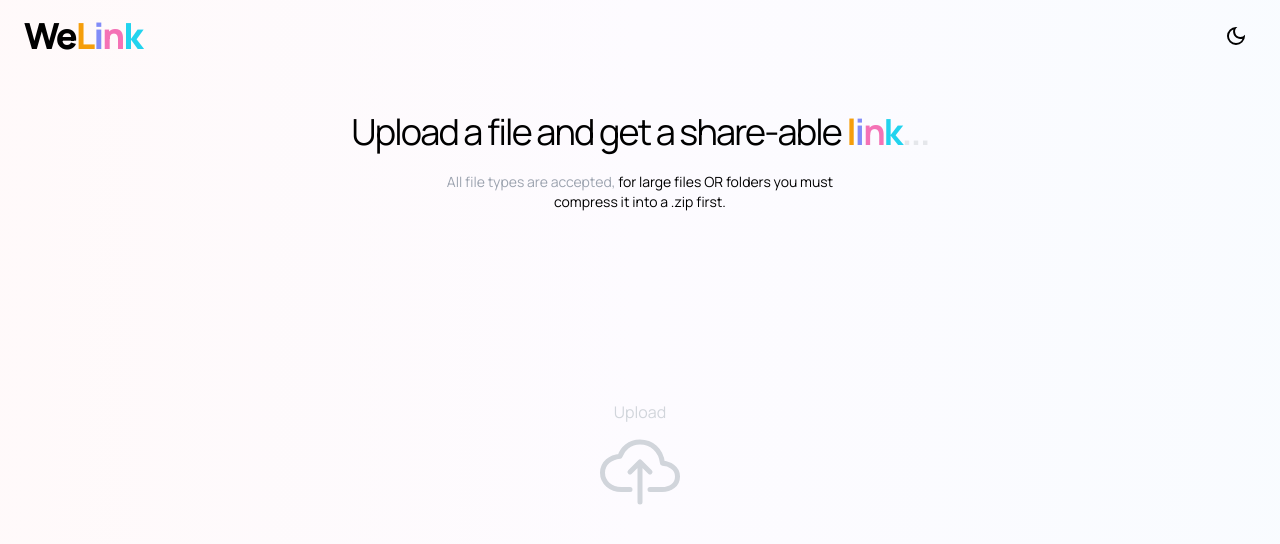
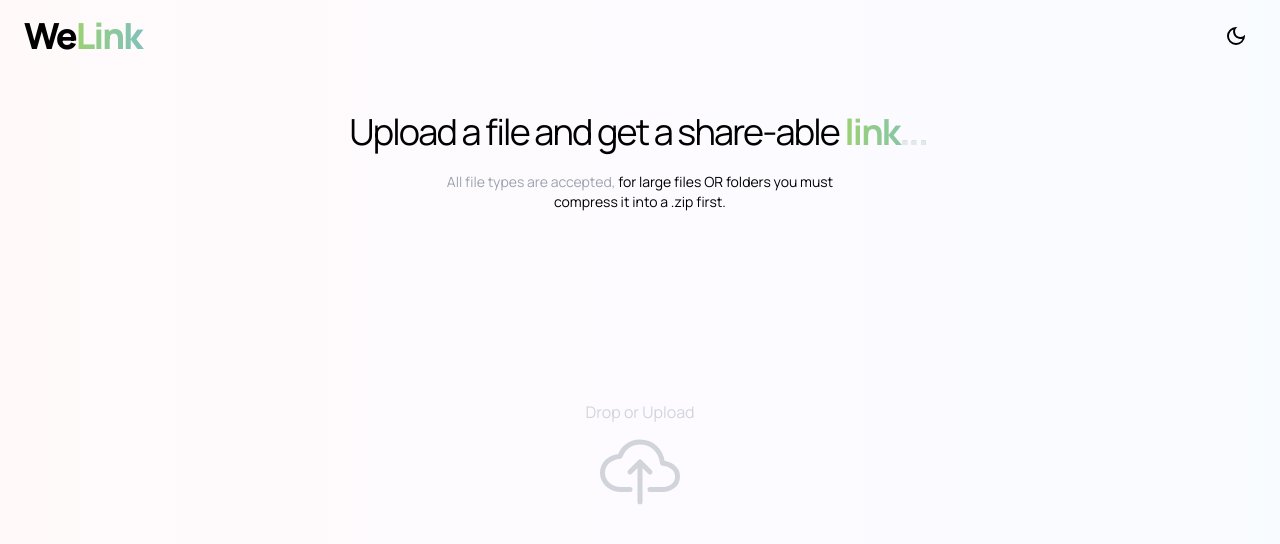
Before and after one commit to Kezanwar/WeLink, a React (Vite) app in the folder frontend/: page / in a window 1280 px wide. Shown: the top 544 px of the page. Built offline with nearby package versions, Linux system fonts and the light colour scheme; no server answers.

Commit message:
updated logo style

```diff
--- a/frontend/src/components/elements/Logo/Logo.tsx
+++ b/frontend/src/components/elements/Logo/Logo.tsx
@@ -9,10 +9,7 @@ const Logo: React.FC = () => {
       <div></div>
       <h1 className="Logo text-4xl    tracking-tighter font-extrabold dark:text-white">
         We
-        <span className=" text-amber-500 ">L</span>
-        <span className=" text-indigo-400  ">i</span>
-        <span className=" text-pink-400  ">n</span>
-        <span className="text-cyan-400">k</span>
+        <span className="logo-gradient">Link</span>
       </h1>
     </Link>
   );
--- a/frontend/src/components/features/Dropzone/components/Upload.tsx
+++ b/frontend/src/components/features/Dropzone/components/Upload.tsx
@@ -19,7 +19,7 @@ const Upload: FC<Props> = ({ over }) => {
           !over ? 'scale-100 group-hover:scale-0' : 'scale-0'
         } transition-all`}
       >
-        Upload
+        Drop or Upload
       </p>
       <IoCloudUploadOutline
         className={`transition-all ${
--- a/frontend/src/pages/Home/Home.tsx
+++ b/frontend/src/pages/Home/Home.tsx
@@ -1,7 +1,6 @@
 import React from 'react';
 import { motion } from 'framer-motion';
 import { BodyText } from '@app/components/typography/BodyText';
-import { TbLink } from 'react-icons/tb';
 import { Heading } from '@app/components/typography/Heading';
 import Dropzone from '@app/components/features/Dropzone';
 
@@ -12,11 +11,8 @@ const Home: React.FC = () => {
         <div className="__black-and-white flex flex-col items-center  text-center">
           <Heading variant="lg" className="mb-5">
             Upload a file and get a share-able{' '}
-            <span className="font-bold relative">
-              <span className=" text-amber-500 ">l</span>
-              <span className=" text-indigo-400  ">i</span>
-              <span className=" text-pink-400  ">n</span>
-              <span className="text-cyan-400">k</span>
+            <span className="font-bold relative logo-gradient text-transparent">
+              link
               <span className="text-gray-200">...</span>
             </span>
             {/* <div className="absolute right-[25%] translate-x-[10%] top-[-8px]">
--- a/frontend/src/sass/styles.scss
+++ b/frontend/src/sass/styles.scss
@@ -12,3 +12,9 @@
     @apply font-manrope;
   }
 }
+
+@layer components {
+  .logo-gradient {
+    @apply bg-gradient-to-r from-[#9bd174] to-[#7fc0be]  bg-clip-text pr-1 text-transparent;
+  }
+}
```
